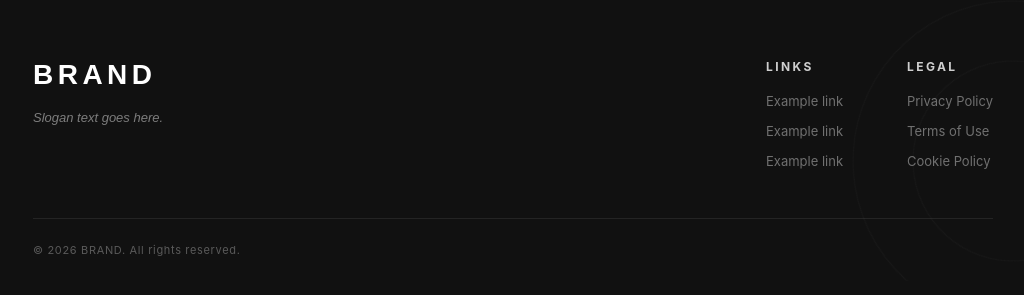
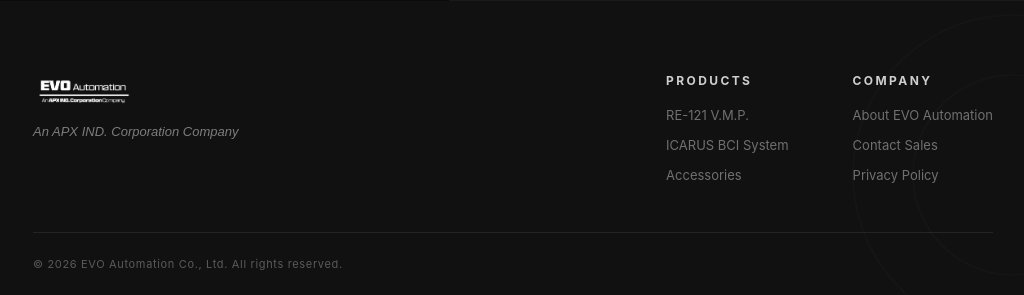
Before and after one commit to apxevoautomation/apxevoautomation.github.io, a Flask app: page / in a window 1280 px wide. Shown: the part 1757-2052 px from the top of the page, without its empty margins (127-1151 px from the left). Before the commit the page ends 2013 px from the top, so only its background shows below. Run offline with Flask 3, Linux system fonts and the light colour scheme; some libraries are stand-ins or nearby versions; some web fonts are replaced.

Commit message:
Update website content with EVO Automation branding
- Replace all placeholder text with actual EVO Automation content from resources
- Replace text logos with EVO Automation logo image across nav, footer, philosophy, and product sections
- Update menu overlay with real product/technology/solutions/company links
- Update footer links with actual product and company information
- Update page title to EVO Automation

Made-with: Cursor

```diff
--- a/static/css/home.css
+++ b/static/css/home.css
@@ -795,12 +772,10 @@ img {
   max-width: 320px;
 }
 
-.footer-logo {
-  font-family: "Hitmarker", sans-serif;
-  font-size: 28px;
-  font-weight: 700;
-  letter-spacing: 0.16em;
-  text-transform: uppercase;
+.footer-logo-img {
+  height: 32px;
+  width: auto;
+  filter: invert(1);
   display: block;
   margin-bottom: 16px;
 }
--- a/static/js/home.js
+++ b/static/js/home.js
@@ -1,79 +1,75 @@
 /* 所有文本 & 图片都集中在这里配置 */
 const HOME_CONFIG = {
   nav: {
-    logoText: "ABC",
+    logoText: "EVO",
     logoBadge: "",
     logoHref: "#",
   },
   left: {
-    markText: "ABC",
-    titleLine1: "A",
-    titleLine2: "SOLUTIONS",
+    markText: "RE",
+    titleLine1: "RE-121",
+    titleLine2: "HUMANOID ROBOT",
     subtitle:
-      "AAAAAA",
-    linkLabel: "Explore A",
-    linkHref: "#defence",
+      "Brain\u2013computer interface commanded humanoid robot. Redefining human\u2013machine interaction through thoughts and intentions.",
+    linkLabel: "Explore RE-121",
+    linkHref: "#product",
     background: {
       src:
-        "https://images.pexels.com/photos/6021873/pexels-photo-6021873.jpeg?auto=compress&cs=tinysrgb&w=1600",
-      alt: "A image",
+        "https://images.pexels.com/photos/6153354/pexels-photo-6153354.jpeg?auto=compress&cs=tinysrgb&w=1600",
+      alt: "RE-121 Humanoid Robot",
     },
   },
   right: {
-    markText: "ABC",
-    titleLine1: "B",
-    titleLine2: "SOLUTIONS",
+    markText: "BCI",
+    titleLine1: "ICARUS",
+    titleLine2: "BCI SYSTEM",
     subtitle:
-      "BBBBBB",
-    linkLabel: "Explore B",
-    linkHref: "#security",
+      "Non-invasive brain\u2013computer interface. Ultra-lightweight design. Command by thought.",
+    linkLabel: "Explore ICARUS",
+    linkHref: "#philosophy",
     background: {
       src:
-        "https://img-baofun.zhhainiao.com/fs/a738b78612429c5a35fcab3ef695689b.jpg",
-      alt: "B image",
+        "https://images.pexels.com/photos/8386440/pexels-photo-8386440.jpeg?auto=compress&cs=tinysrgb&w=1600",
+      alt: "ICARUS Brain-Computer Interface",
     },
   },
   product: {
-    badge: "LOGO",
-    category: "CATEGORY · SUBCATEGORY",
-    title: "PRODUCT NAME",
+    badge: "EVO",
+    category: "RE SERIES \u00B7 HUMANOID ROBOT",
+    title: "RE-121 [V.M.P.]",
     tagline:
-      "Product tagline description here.",
+      "THE NEXT GENERATION BRAIN\u2013COMPUTER INTERFACE COMMANDED HUMANOID ROBOT",
     body:
-      "Product body text goes here. Describe the product features and benefits.",
-    linkLabel: "PRODUCT NAME",
-    linkHref: "#product",
+      "Height 1850mm. Full-body articulated & transformable frame. ICARUS BCI + HARO-A AI autonomous decision system + HAI-A dual safety system. Single arm payload 25kg. Carbon\u2013silicon battery with 9h endurance. Delivery begins H2 2026.",
+    linkLabel: "RE-121 V.M.P.",
+    linkHref: "#",
     image: {
-      src: "https://images.pexels.com/photos/1260563/pexels-photo-1260563.jpeg?auto=compress&cs=tinysrgb&w=1200",
-      alt: "Product image",
+      src: "https://images.pexels.com/photos/8386434/pexels-photo-8386434.jpeg?auto=compress&cs=tinysrgb&w=1200",
+      alt: "RE-121 VMP Robot",
     },
   },
   philosophy: {
-    icon: "LOGO",
-    headingBold: "Heading ",
-    headingLight: "slogan.",
+    icon: "EVO",
+    headingBold: "Design ",
+    headingLight: "differently.",
     tagline:
-      "Tagline text goes here.",
+      "Automation technology that empowers lives and redefines possibilities.",
     body:
-      "Body text goes here. Describe the design philosophy, company history, or brand values.",
+      "EVO Automation, an APX Industries company, is dedicated to transforming human\u2013machine interaction from keyboard, voice and motion to thoughts and intentions within the next decade. Through the ICARUS brain\u2013computer interface and the RE series humanoid robots, we provide supportive technologies for people with disabilities and socially vulnerable groups\u2014helping them live, rehabilitate and work with dignity and independence.",
     image: {
       src: "https://images.pexels.com/photos/3862130/pexels-photo-3862130.jpeg?auto=compress&cs=tinysrgb&w=1200",
-      alt: "Philosophy image",
+      alt: "EVO Automation Philosophy",
     },
   },
   footer: {
-    logo: "BRAND",
-    slogan: "Slogan text goes here.",
-    copyright: "\u00A9 2026 BRAND. All rights reserved.",
+    logo: "EVO AUTOMATION",
+    slogan: "An APX IND. Corporation Company",
+    copyright: "\u00A9 2026 EVO Automation Co., Ltd. All rights reserved.",
   },
 };
 
 function applyHomeConfig(cfg) {
   // 导航栏
-  document.getElementById("nav-logo-text").textContent =
-    cfg.nav.logoText || "";
-  document.getElementById("nav-logo-badge").textContent =
-    cfg.nav.logoBadge || "";
   document.getElementById("nav-logo").href = cfg.nav.logoHref || "#";
 
   // 左侧
@@ -120,7 +116,7 @@ function applyHomeConfig(cfg) {
   // 产品卡片
   if (cfg.product) {
     const pr = cfg.product;
-    document.getElementById("product-card-badge").textContent = pr.badge || "";
+    // product-card-badge 已改为图片，不再设置 textContent
     document.getElementById("product-card-category").textContent = pr.category || "";
     document.getElementById("product-card-title").textContent = pr.title || "";
     document.getElementById("product-card-tagline").textContent = pr.tagline || "";
@@ -137,7 +133,7 @@ function applyHomeConfig(cfg) {
   // 设计理念
   if (cfg.philosophy) {
     const p = cfg.philosophy;
-    document.getElementById("philosophy-icon").textContent = p.icon || "";
+    // philosophy-icon 已改为图片，不再设置 textContent
     document.getElementById("philosophy-heading-bold").textContent = p.headingBold || "";
     document.getElementById("philosophy-heading-light").textContent = p.headingLight || "";
     document.getElementById("philosophy-tagline").textContent = p.tagline || "";
@@ -152,7 +148,7 @@ function applyHomeConfig(cfg) {
   // Footer
   if (cfg.footer) {
     const f = cfg.footer;
-    document.getElementById("footer-logo").textContent = f.logo || "";
+    // footer-logo 已改为图片，不再设置 textContent
     document.getElementById("footer-slogan").textContent = f.slogan || "";
     document.getElementById("footer-copyright").textContent = f.copyright || "";
   }
--- a/templates/index.html
+++ b/templates/index.html
@@ -2,7 +2,7 @@
 <html lang="zh-CN">
 <head>
   <meta charset="UTF-8" />
-  <title>首页模版 - Defence / Security</title>
+  <title>EVO Automation – An APX IND. Corporation Company</title>
   <meta name="viewport" content="width=device-width, initial-scale=1" />
   <link
     rel="stylesheet"
@@ -14,8 +14,7 @@
   <header class="site-header">
     <div class="nav-left">
       <a href="#" class="nav-logo" id="nav-logo">
-        <span id="nav-logo-text"></span>
-        <span class="nav-logo-badge" id="nav-logo-badge"></span>
+        <img class="nav-logo-img" src="{{ url_for('static', filename='img/logo.png') }}" alt="EVO Automation" />
       </a>
     </div>
     <div class="nav-right">
@@ -60,41 +59,41 @@
     <div class="menu-body">
       <div class="menu-columns">
         <div class="menu-column">
-          <h3 class="menu-section-title">SECTION ONE</h3>
+          <h3 class="menu-section-title">PRODUCTS</h3>
           <ul class="menu-list">
-            <li><a href="#">Example link 1</a></li>
-            <li><a href="#">Example link 2</a></li>
-            <li><a href="#">Example link 3</a></li>
+            <li><a href="#">RE-121 V.M.P.</a></li>
+            <li><a href="#">RE-121</a></li>
+            <li><a href="#">ICARUS BCI System</a></li>
           </ul>
         </div>
         <div class="menu-column">
-          <h3 class="menu-section-title">SECTION TWO</h3>
+          <h3 class="menu-section-title">TECHNOLOGY</h3>
           <ul class="menu-list">
-            <li><a href="#">Example link A</a></li>
-            <li><a href="#">Example link B</a></li>
-            <li><a href="#">Example link C</a></li>
+            <li><a href="#">HARO-A AI System</a></li>
+            <li><a href="#">HAI-A Safety System</a></li>
+            <li><a href="#">Articulated Frame</a></li>
           </ul>
         </div>
         <div class="menu-column">
-          <h3 class="menu-section-title">SECTION THREE</h3>
+          <h3 class="menu-section-title">SOLUTIONS</h3>
           <ul class="menu-list">
-            <li><a href="#">Example link &alpha;</a></li>
-            <li><a href="#">Example link &beta;</a></li>
+            <li><a href="#">Disability Assistance</a></li>
+            <li><a href="#">Enterprise (B2B)</a></li>
           </ul>
         </div>
         <div class="menu-column">
-          <h3 class="menu-section-title">SECTION FOUR</h3>
+          <h3 class="menu-section-title">COMPANY</h3>
           <ul class="menu-list">
-            <li><a href="#">Example link I</a></li>
-            <li><a href="#">Example link II</a></li>
+            <li><a href="#">About EVO Automation</a></li>
+            <li><a href="#">Contact Sales</a></li>
           </ul>
         </div>
       </div>
       <div class="menu-footer-row">
         <button class="menu-newsletter-btn" type="button">
-          subscribe
+          Subscribe
         </button>
-        <div class="menu-footer-tagline">slogan 1</div>
+        <div class="menu-footer-tagline">Redefining human–machine interaction</div>
       </div>
     </div>
   </div>
@@ -151,7 +150,7 @@
       <img class="philosophy-img" id="philosophy-img" src="about:blank" alt="" />
     </div>
     <div class="philosophy-content">
-      <div class="philosophy-icon" id="philosophy-icon"></div>
+      <img class="philosophy-icon-img" src="{{ url_for('static', filename='img/logo.png') }}" alt="EVO Automation" />
       <h2 class="philosophy-heading">
         <span class="philosophy-heading-bold" id="philosophy-heading-bold"></span>
         <span class="philosophy-heading-light" id="philosophy-heading-light"></span>
@@ -169,7 +168,7 @@
   <!-- 产品卡片 -->
   <section class="product-card fade-section" id="product-card">
     <div class="product-card-image">
-      <div class="product-card-badge" id="product-card-badge"></div>
+      <img class="product-card-badge-img" src="{{ url_for('static', filename='img/logo.png') }}" alt="EVO" />
       <img class="product-card-img" id="product-card-img" src="about:blank" alt="" />
     </div>
     <div class="product-card-content">
@@ -188,24 +187,24 @@
   <footer class="site-footer">
     <div class="footer-inner">
       <div class="footer-brand">
-        <span class="footer-logo" id="footer-logo"></span>
+        <img class="footer-logo-img" src="{{ url_for('static', filename='img/logo.png') }}" alt="EVO Automation" />
         <p class="footer-slogan" id="footer-slogan"></p>
       </div>
       <div class="footer-links">
         <div class="footer-link-group">
-          <h4 class="footer-link-title">Links</h4>
+          <h4 class="footer-link-title">Products</h4>
           <ul>
-            <li><a href="#">Example link</a></li>
-            <li><a href="#">Example link</a></li>
-            <li><a href="#">Example link</a></li>
+            <li><a href="#">RE-121 V.M.P.</a></li>
+            <li><a href="#">ICARUS BCI System</a></li>
+            <li><a href="#">Accessories</a></li>
           </ul>
         </div>
         <div class="footer-link-group">
-          <h4 class="footer-link-title">Legal</h4>
+          <h4 class="footer-link-title">Company</h4>
           <ul>
+            <li><a href="#">About EVO Automation</a></li>
+            <li><a href="#">Contact Sales</a></li>
             <li><a href="#">Privacy Policy</a></li>
-            <li><a href="#">Terms of Use</a></li>
-            <li><a href="#">Cookie Policy</a></li>
           </ul>
         </div>
       </div>
```
Also changed, not shown: other parts of static/css/home.css (+12 -35 lines), css/home.css (+16 -41 lines), docs/css/home.css (+16 -41 lines), docs/index.html (+36 -30 lines), docs/js/home.js (+38 -42 lines), index.html (+36 -30 lines), js/home.js (+38 -42 lines), img/logo.png (added), static/img/logo.png (added), 1 other file.
